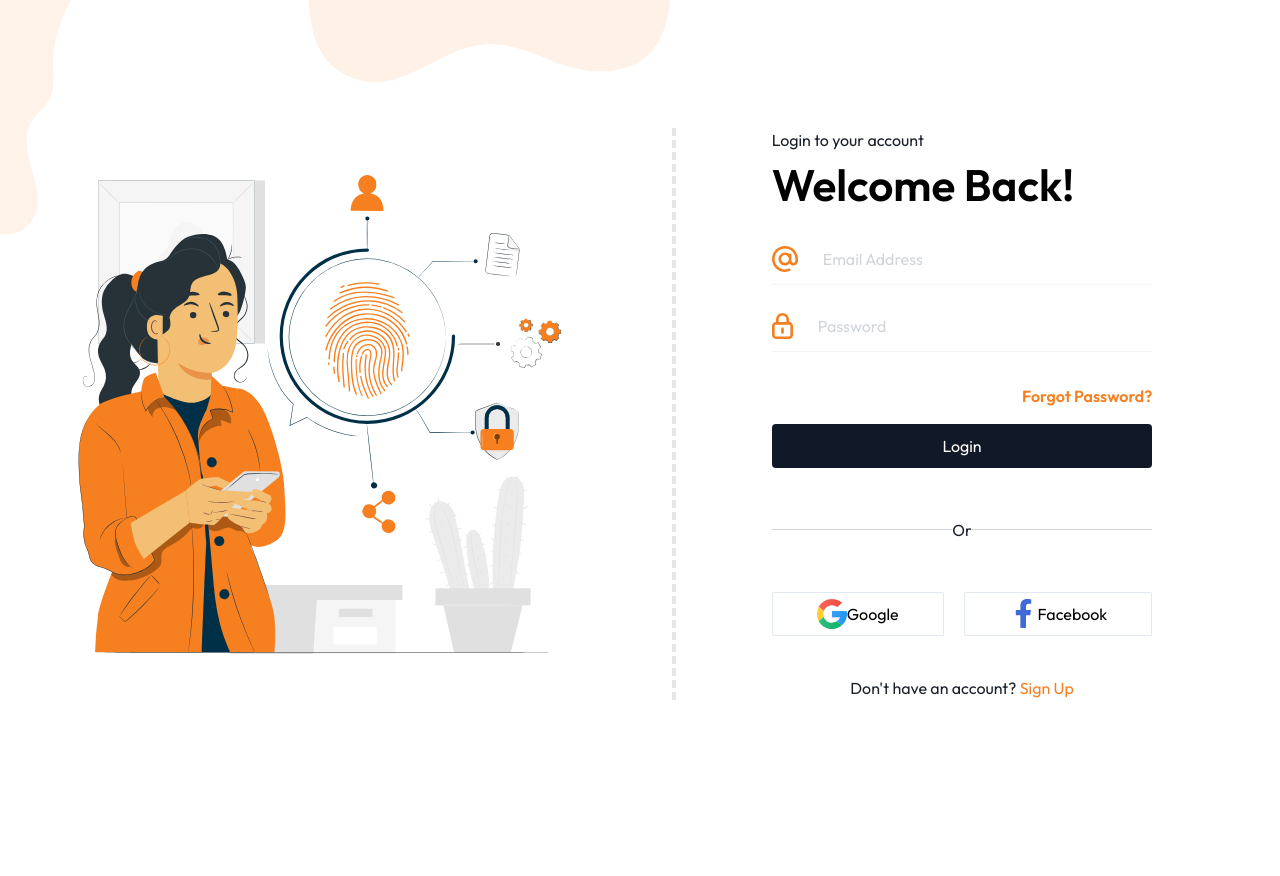
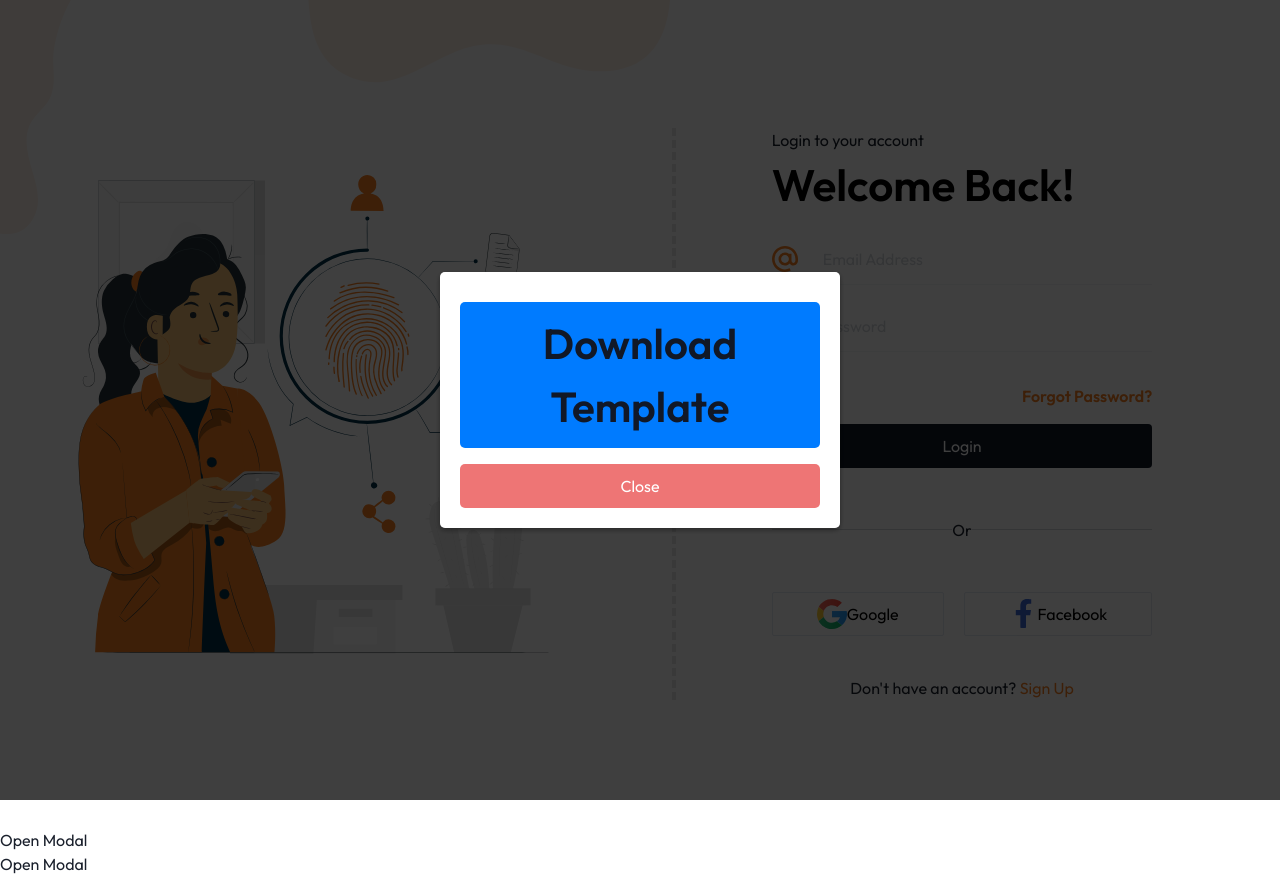
Before and after one commit to pseudoeazy/salesprit, a Next.js app: page /login in a window 1280 px wide. Before the commit the page ends 828 px from the top, so only its background shows below. Built offline with nearby package versions, Linux system fonts and the light colour scheme; a small style sheet from the web is missing.

Commit message:
add popu

```diff
--- a/src/assets/styles/globals.css
+++ b/src/assets/styles/globals.css
@@ -95,3 +95,46 @@ button {
   align-items: center;
   cursor: pointer;
 }
+
+/* CSS for SimpleModal */
+.modal {
+  position: fixed;
+  top: 0;
+  left: 0;
+  width: 100%;
+  height: 100%;
+  background-color: rgba(0, 0, 0, 0.5); /* Semi-transparent background */
+  display: flex;
+  justify-content: center;
+  align-items: center;
+  z-index: 1000; /* Ensure it's above other content */
+}
+
+.modal-content {
+  background-color: #fff;
+  padding: 20px;
+  border-radius: 5px;
+  box-shadow: 0 2px 5px rgba(0, 0, 0, 0.2);
+  max-width: 400px;
+  width: 100%;
+  text-align: center;
+}
+
+.modal__button {
+  color: #fff;
+  border: none;
+  padding: 10px 20px;
+  border-radius: 5px;
+  cursor: pointer;
+  margin-top: 10px;
+}
+.modal__close {
+  background-color: rgb(238, 117, 117);
+}
+.modal__download {
+  background-color: #007bff;
+}
+
+.modal button:hover {
+  background-color: #0056b3;
+}
--- a/src/components/button.tsx
+++ b/src/components/button.tsx
@@ -6,7 +6,6 @@ import {
   ButtonVariant,
   ButtonSize,
 } from "./utils/theme";
-import { Spinner } from "@chakra-ui/react";
 import Loader from "components/loader";
 
 interface Props {
@@ -67,9 +66,7 @@ const Button: React.FC<React.PropsWithChildren<ButtonProps>> = ({
       {...props}
     >
       {!loading && children}
-      {loading && (
-        <Loader />
-      )}
+      {loading && <Loader />}
     </button>
   );
 };
--- /dev/null
+++ b/src/components/modal.tsx
@@ -0,0 +1,66 @@
+import React, { useEffect, useState } from "react";
+
+interface Props {
+  isOpen: boolean;
+  children: React.ReactNode;
+  onClose: () => void;
+}
+
+const SimpleModal = ({ isOpen, onClose, children }: Props) => {
+  if (!isOpen) {
+    return null;
+  }
+
+  return (
+    <div className="modal">
+      <div className="modal-content flex  flex-col space-y-4">
+        {children}
+        <button
+          type="button"
+          onClick={onClose}
+          className="modal__button  modal__close"
+        >
+          Close
+        </button>
+      </div>
+    </div>
+  );
+};
+
+function Modal() {
+  const [isModalOpen, setIsModalOpen] = useState(false);
+
+  const openModal = () => {
+    setIsModalOpen(true);
+  };
+
+  const closeModal = () => {
+    setIsModalOpen(false);
+  };
+  useEffect(() => {
+    setTimeout(() => {
+      setIsModalOpen(true);
+    }, 3000);
+  }, []);
+
+  return (
+    <>
+      {isModalOpen && (
+        <div>
+          <button onClick={openModal}>Open Modal</button>
+          <SimpleModal isOpen={isModalOpen} onClose={closeModal}>
+            <a
+              href="https://eazy4sng.gumroad.com/l/ghitkq"
+              target="_blank"
+              className="modal__button modal__download"
+            >
+              <h2>Download Template</h2>
+            </a>
+          </SimpleModal>
+        </div>
+      )}
+    </>
+  );
+}
+
+export default Modal;
--- a/src/containers/layout/site-layout.tsx
+++ b/src/containers/layout/site-layout.tsx
@@ -1,3 +1,4 @@
+import Modal from "components/modal";
 import React from "react";
 
 interface Props {
@@ -8,7 +9,7 @@ export default function SiteLayout({ children }: Props) {
   return (
     <div className="main-page-layout font-primary overflow-x-hidden ">
       {children}
-
+      <Modal />
     </div>
   );
 }
```
